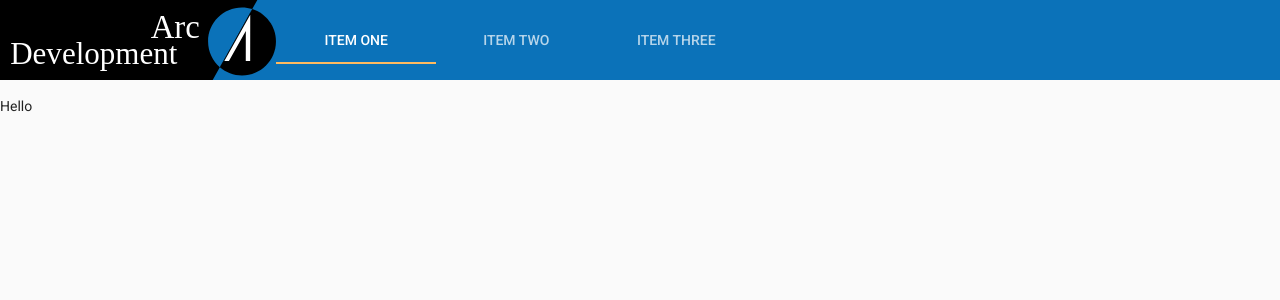
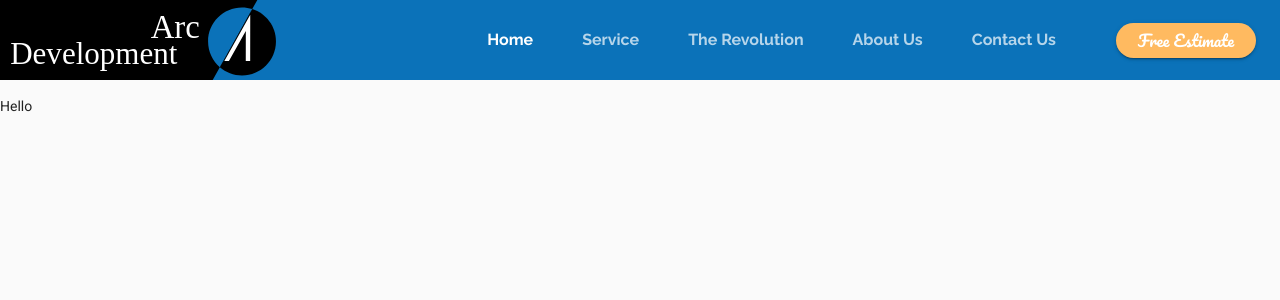
Before and after one commit to pkuwyn/mui-project1, a React (Create React App) app: page / in a window 1280 px wide. Shown: the top 300 px of the page. Built offline with nearby package versions, Linux system fonts and the light colour scheme.

Commit message:
header tabs and button

```diff
--- a/public/index.html
+++ b/public/index.html
@@ -16,11 +16,14 @@
     -->
     <!-- <link rel="manifest" href="%PUBLIC_URL%/manifest.json" /> -->
 
+    <!-- <link
+      rel="stylesheet"
+      href="https://fonts.googleapis.com/css?family=Roboto:300,400,500,700&display=swap"
+    /> -->
     <link
       rel="stylesheet"
-      href="https://fonts.googleapis.com/css?family=Roboto:300,400,500,700&display=swap"
+      href="https://fonts.googleapis.com/css?family=Pacifico|Raleway:100,400,400i,700|Roboto:300,400,500,700&display=swap"
     />
-
     <!--
       Notice the use of %PUBLIC_URL% in the tags above.
       It will be replaced with the URL of the `public` folder during the build.
--- a/src/components/ui/Header.js
+++ b/src/components/ui/Header.js
@@ -12,22 +12,6 @@ import Tab from "@material-ui/core/Tab";
 //local import
 import logo from "../../assets/logo.svg";
 
-const useStyles = makeStyles((theme) => ({
-  root: {
-    background: theme.palette.secondary,
-  },
-  toolbarMargin: {
-    ...theme.mixins.toolbar,
-    marginBottom: "2rem",
-  },
-  logo: {
-    height: "5rem",
-  },
-  tabs: {
-    // minHeight: "100%",
-  },
-}));
-
 function ElevationScroll(props) {
   const { children, elevationValue } = props;
 
@@ -40,6 +24,35 @@ function ElevationScroll(props) {
     elevation: trigger ? elevationValue : 0,
   });
 }
+
+const useStyles = makeStyles((theme) => ({
+  toolbarMargin: {
+    ...theme.mixins.toolbar,
+    marginBottom: "2rem",
+  },
+  logo: {
+    height: "5rem",
+    // marginRight: "auto",
+    // flex: "1 0 0",
+  },
+  tabs: {
+    marginLeft: "auto",
+  },
+  tab: {
+    ...theme.typography.tab,
+    height: "5rem",
+    minWidth: 60,
+    marginLeft: 25,
+  },
+  button: {
+    ...theme.typography.estimate,
+    borderRadius: 100,
+    margin: "0 1.5rem 0 3rem",
+    minWidth: 140,
+    height: 35,
+  },
+  buttonLabel: {},
+}));
 
 export default function Header(props) {
   const classes = useStyles();
@@ -60,11 +73,27 @@ export default function Header(props) {
               onChange={handleChange}
               aria-label="simple tabs example"
               className={classes.tabs}
+              TabIndicatorProps={{
+                style: {
+                  display: "none",
+                },
+              }}
             >
-              <Tab label="Item One" />
-              <Tab label="Item Two" />
-              <Tab label="Item Three" />
+              <Tab label="Home" className={classes.tab} />
+              <Tab label="Service" className={classes.tab} />
+              <Tab label="The Revolution" className={classes.tab} />
+              <Tab label="About Us" className={classes.tab} />
+              <Tab label="Contact Us" className={classes.tab} />
             </Tabs>
+            {/* <h3>{value}</h3> */}
+
+            <Button
+              variant="contained"
+              color="secondary"
+              className={classes.button}
+            >
+              Free Estimate
+            </Button>
           </Toolbar>
         </AppBar>
       </ElevationScroll>
--- a/src/components/ui/theme.js
+++ b/src/components/ui/theme.js
@@ -23,25 +23,47 @@ let theme = createMuiTheme(
 
     typography: {
       fontFamily: "Roboto, Microsoft YaHei",
-      htmlFontSize: 16,
-      fontSize: 14,
+      // htmlFontSize: 16,
+      // fontSize: 14,
       // h3: {
       //   fontSize: "1.6rem",
       //   fontWeight: 300,
       // },
+
+      tab: {
+        fontFamily: "Raleway",
+        fontWeight: 700,
+        fontSize: "1rem",
+        textTransform: "none",
+      },
+      estimate: {
+        fontFamily: "Pacifico",
+        fontSize: "1rem",
+        fontWeight: 300,
+        textTransform: "none",
+        color: "white",
+      },
     },
-    // props: {
-    //   MuiToolbar: {
-    //     disableGutters: true,
-    //   },
-    // },
-    // overrides: {
-    //   MuiToolbar: {
-    //     root: {
-    //       paddingLeft: "0 !important",
-    //     },
-    //   },
-    // },
+    props: {
+      // MuiToolbar: {
+      //   disableGutters: true,
+      // },
+      MuiButton: {
+        variant: "outlined",
+      },
+    },
+    overrides: {
+      // MuiToolbar: {
+      //   root: {
+      //     paddingLeft: "0 !important",
+      //   },
+      // },
+      // MuiAppBar: {
+      //   root: {
+      //     border: "5px solid green",
+      //   },
+      // },
+    },
   },
   zhCN
 );
```
